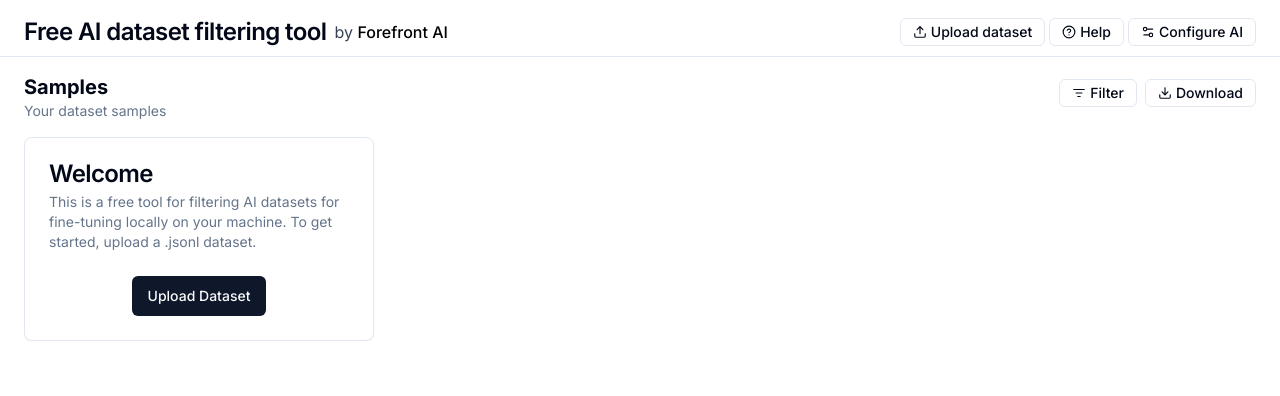
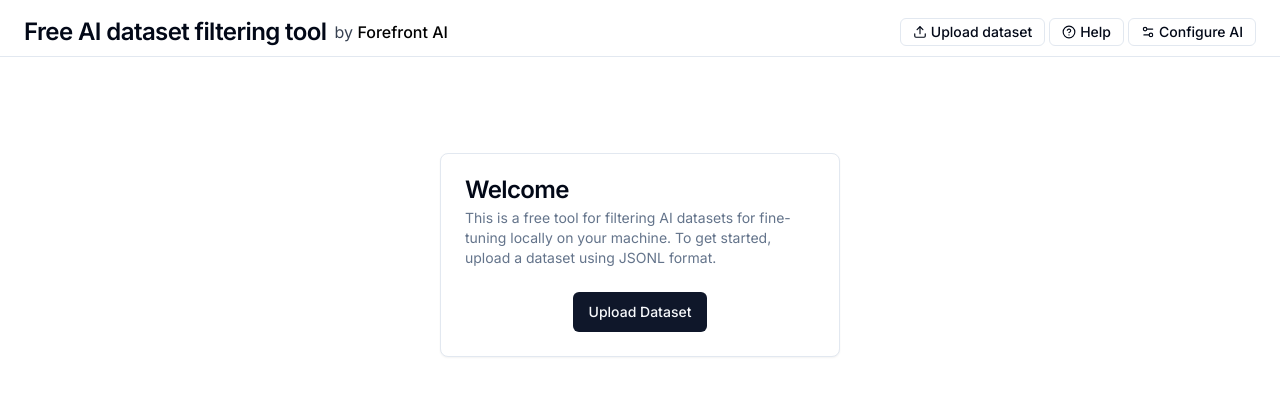
Before and after one commit to TryForefront/dataset-tool, a Next.js app: page / in a window 1280 px wide. Shown: the top 396 px of the page. Built offline with nearby package versions, Linux system fonts and the light colour scheme.

Commit message:
fixed file input not working

```diff
--- a/package.json
+++ b/package.json
@@ -12,6 +12,7 @@
     "@radix-ui/react-checkbox": "^1.1.1",
     "@radix-ui/react-dialog": "^1.1.1",
     "@radix-ui/react-dropdown-menu": "^2.1.1",
+    "@radix-ui/react-label": "^2.1.0",
     "@radix-ui/react-progress": "^1.1.0",
     "@radix-ui/react-separator": "^1.1.0",
     "@radix-ui/react-slot": "^1.1.0",
--- a/src/app/page.tsx
+++ b/src/app/page.tsx
@@ -50,6 +50,9 @@ export default function App() {
   return (
     <main className="flex  gap-8 flex-col flex-1 p-4 sm:px-6 sm:py-0">
       <div className="flex items-start gap-4 md:gap-8">
+        {samples.length == 0 && <EmptyStateCard />}
+
+        {samples?.length > 0 && (
           <div className=" w-full items-start gap-4 md:gap-8 ">
             <div className="overflow-hidden h-full w-full flex flex-col gap-4">
               <CardHeader className=" px-0 py-0 flex  flex-row items-start justify-between">
@@ -98,11 +101,11 @@ export default function App() {
                   </Button>
                 </div>
               </CardHeader>
-            {samples.length == 0 && <EmptyStateCard />}
 
-            {samples?.length > 0 && <DatasetTable samples={samples} />}
+              <DatasetTable samples={samples} />
             </div>
           </div>
+        )}
       </div>
     </main>
   );
--- a/src/components/EmptyStateCard.tsx
+++ b/src/components/EmptyStateCard.tsx
@@ -11,37 +11,42 @@ import {
   CardTitle,
 } from "@/components/ui/card";
 import { useSampleStore } from "@/store";
-
 function EmptyStateCard() {
   const { setSamples } = useSampleStore();
 
-  function onFileUpload() {
+  function onFileUpload(e) {
+    console.log(e);
     // when complete do setSamples with the array
   }
   return (
-    <Card className="w-[350px]">
+    <div className="h-full w-full flex items-center justify-center mt-[10vh]">
+      <Card className="w-[400px] h-full ">
         <CardHeader>
           <CardTitle>Welcome</CardTitle>
           <CardDescription>
-          This is a free tool for filtering AI datasets for fine-tuning locally
-          on your machine. To get started, upload a .jsonl dataset.
+            {`This is a free tool for filtering AI datasets for fine-tuning
+            locally on your machine. To get started, upload a dataset using
+            JSONL format.`}
           </CardDescription>
         </CardHeader>
         <CardContent>
-        <div className="flex justify-center">
+          <div className="flex justify-center items-end h-full">
             <input
               type="file"
               accept=".jsonl"
               style={{ display: "none" }}
               id="fileInput"
-            onChange={onFileUpload} // Empty onUpload handler for now
+              onChange={onFileUpload}
             />
-          <label htmlFor="fileInput">
-            <Button as="span">Upload Dataset</Button>
-          </label>
+            <Button
+              onClick={() => document?.getElementById("fileInput")?.click()}
+            >
+              Upload Dataset
+            </Button>
           </div>
         </CardContent>
       </Card>
+    </div>
   );
 }
 
--- /dev/null
+++ b/src/components/ui/label.tsx
@@ -0,0 +1,26 @@
+"use client"
+
+import * as React from "react"
+import * as LabelPrimitive from "@radix-ui/react-label"
+import { cva, type VariantProps } from "class-variance-authority"
+
+import { cn } from "@/lib/utils"
+
+const labelVariants = cva(
+  "text-sm font-medium leading-none peer-disabled:cursor-not-allowed peer-disabled:opacity-70"
+)
+
+const Label = React.forwardRef<
+  React.ElementRef<typeof LabelPrimitive.Root>,
+  React.ComponentPropsWithoutRef<typeof LabelPrimitive.Root> &
+    VariantProps<typeof labelVariants>
+>(({ className, ...props }, ref) => (
+  <LabelPrimitive.Root
+    ref={ref}
+    className={cn(labelVariants(), className)}
+    {...props}
+  />
+))
+Label.displayName = LabelPrimitive.Root.displayName
+
+export { Label }
```
Also changed, not shown: 1 other file (tests, documents, lock files or other folders). Lines whose indentation alone changed are shown as unchanged.
